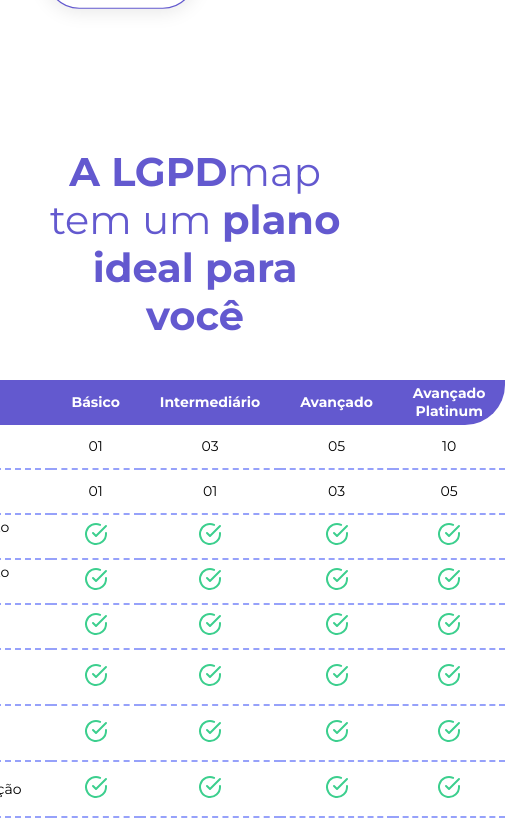
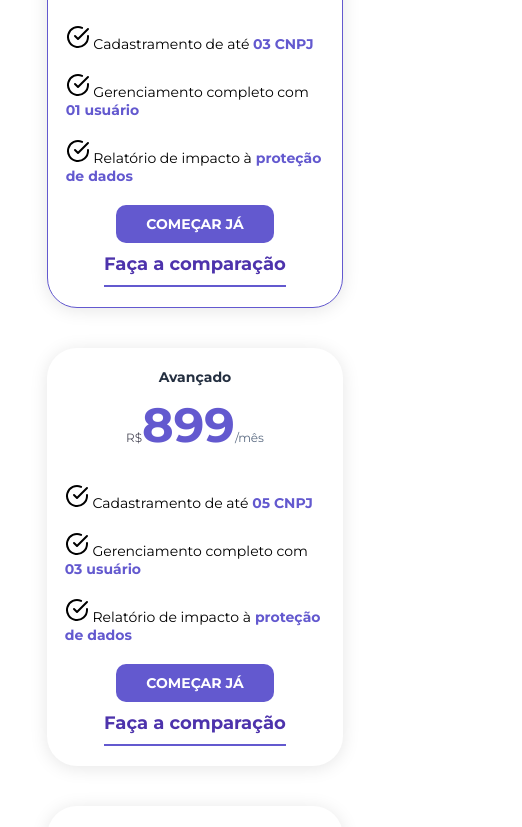
Before and after one commit to evlvs/lgpdmap, a Next.js app: page /plans in a window 390 px wide. Shown: the part 2020-2847 px from the top of the page, 522 px wide, since content can reach past the window. Built offline with nearby package versions, Linux system fonts and the light colour scheme.

Commit message:
responsividade

```diff
--- a/src/components/ContactUs/styles.module.scss
+++ b/src/components/ContactUs/styles.module.scss
@@ -53,7 +53,7 @@
 @media (min-width: 769px) and (max-width: 1680px) {
   .contactUs {
     padding-bottom: 80px;
-    height:100vh;
+    height: 100vh;
     display: flex;
     justify-content: center;
     align-items: center;
@@ -95,6 +95,7 @@
 
     .callToAction {
       margin-left: 0;
+      width: 90%;
     }
   }
 }
--- a/src/components/FAQ/styles.module.scss
+++ b/src/components/FAQ/styles.module.scss
@@ -102,6 +102,10 @@
     h2 {
       margin: 0;
     }
+    .accordion {
+      margin-top: 20px;
+
+      .accordionContent {
         .accordionHead {
           h3 {
             font-size: 16px;
@@ -111,5 +115,15 @@
             width: 24px;
           }
         }
+
+        .accordionBody {
+          padding: 0;
+
+          &.active {
+            padding: 10px 0;
           }
         }
+      }
+    }
+  }
+}
--- a/src/components/PlansPage/index.tsx
+++ b/src/components/PlansPage/index.tsx
@@ -195,10 +195,14 @@
                 </li>
               </ul>
             </div>
+            <table key={index} className={styles.tableInfo}>
+              <caption>
                 <h2>
                   A LGPD<span>map tem um </span> plano ideal para você
                 </h2>
-            <table key={index} className={styles.tableInfo}>
+              </caption>
+
+              <thead>
                 <tr>
                   <th>{plans.plansType.title}</th>
                   <th>{plans.plansType.basic}</th>
@@ -206,6 +210,8 @@
                   <th>{plans.plansType.advanced}</th>
                   <th>{plans.plansType.platinum}</th>
                 </tr>
+              </thead>
+              <tbody>
                 <tr>
                   <td>{plans.CNPJAmount.title}</td>
                   <td>{plans.CNPJAmount.basic}</td>
@@ -685,6 +691,7 @@
                     )}
                   </td>
                 </tr>
+              </tbody>
             </table>
           </>
         )
--- a/src/components/PlansPage/styles.module.scss
+++ b/src/components/PlansPage/styles.module.scss
@@ -3,6 +3,7 @@
   flex-direction: column;
   justify-content: center;
   align-items: center;
+  width: 100vw;
 
   input[type='radio'] {
     position: absolute;
@@ -52,6 +53,7 @@
     justify-content: space-around;
     list-style: none;
     width: 100%;
+    overflow-x: auto;
 
     li {
       width: 23%;
@@ -149,11 +151,15 @@
     }
   }
 
-  table.tableInfo {
+  table {
     max-width: 1320px;
     margin: 0 10%;
     border: 0;
     border-spacing: 0;
+
+    caption {
+      width: 100%;
+    }
 
     tr {
       border-bottom: 2px solid var(--purple-300);
@@ -192,3 +198,31 @@
     }
   }
 }
+
+@media only screen and (max-width: 768px) {
+  .plansPage {
+    overflow-x: scroll;
+
+    ul.plans {
+      display: flex;
+      flex-direction: column;
+      justify-content: space-around;
+      list-style: none;
+      width: 100%;
+      overflow-x: auto;
+      li {
+        width: 90%;
+        margin: 20px 5%;
+
+        &.intermediatePlan {
+          transform: scale(1);
+        }
+      }
+    }
+
+    table {
+      overflow-x: scroll;
+      display: none;
+    }
+  }
+}
```
Also changed, not shown: src/components/StepsPage/index.tsx (+6 -6 lines), src/components/StepsPage/styles.module.scss (+21 -21 lines). Lines whose indentation alone changed are shown as unchanged.
